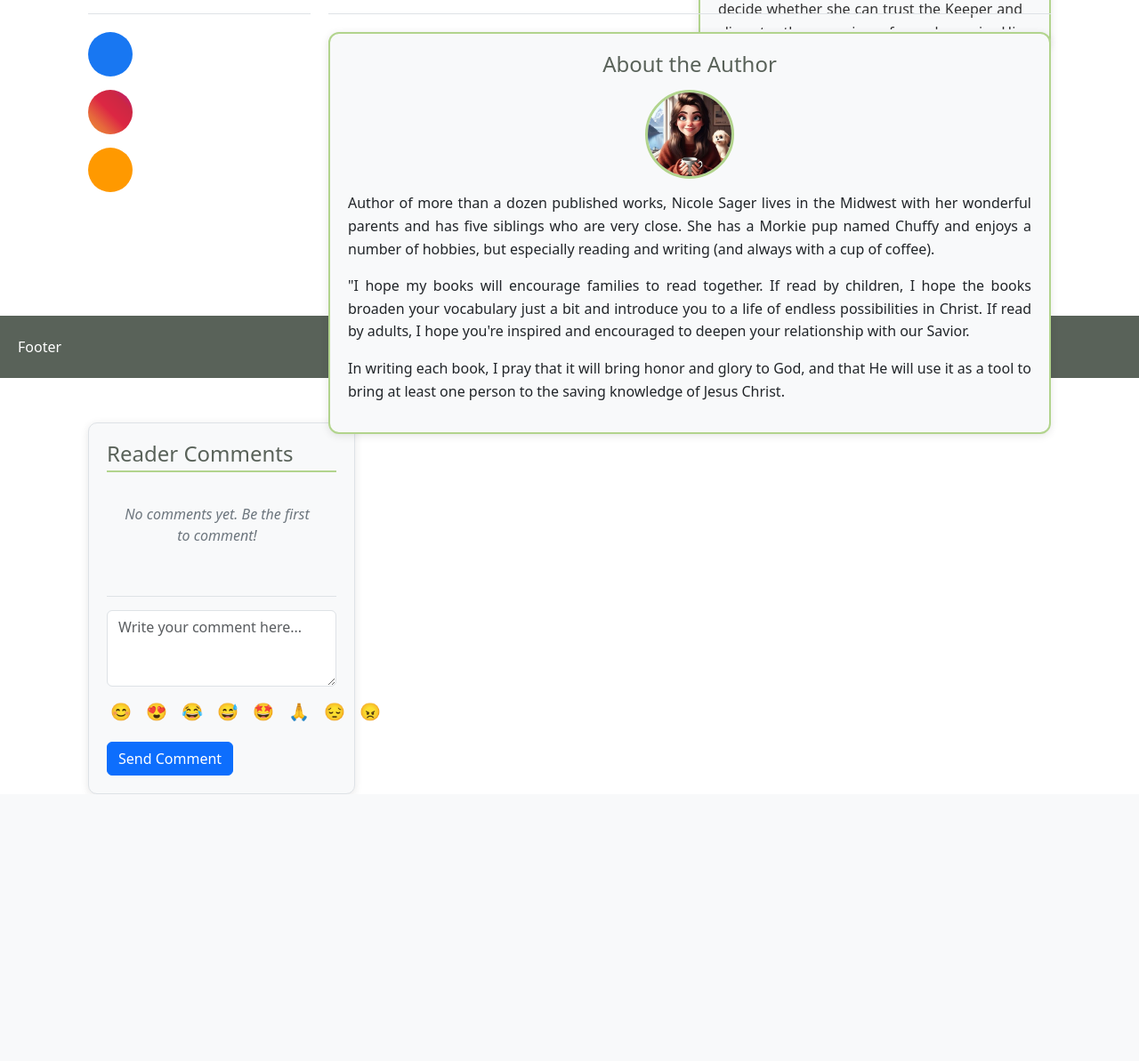
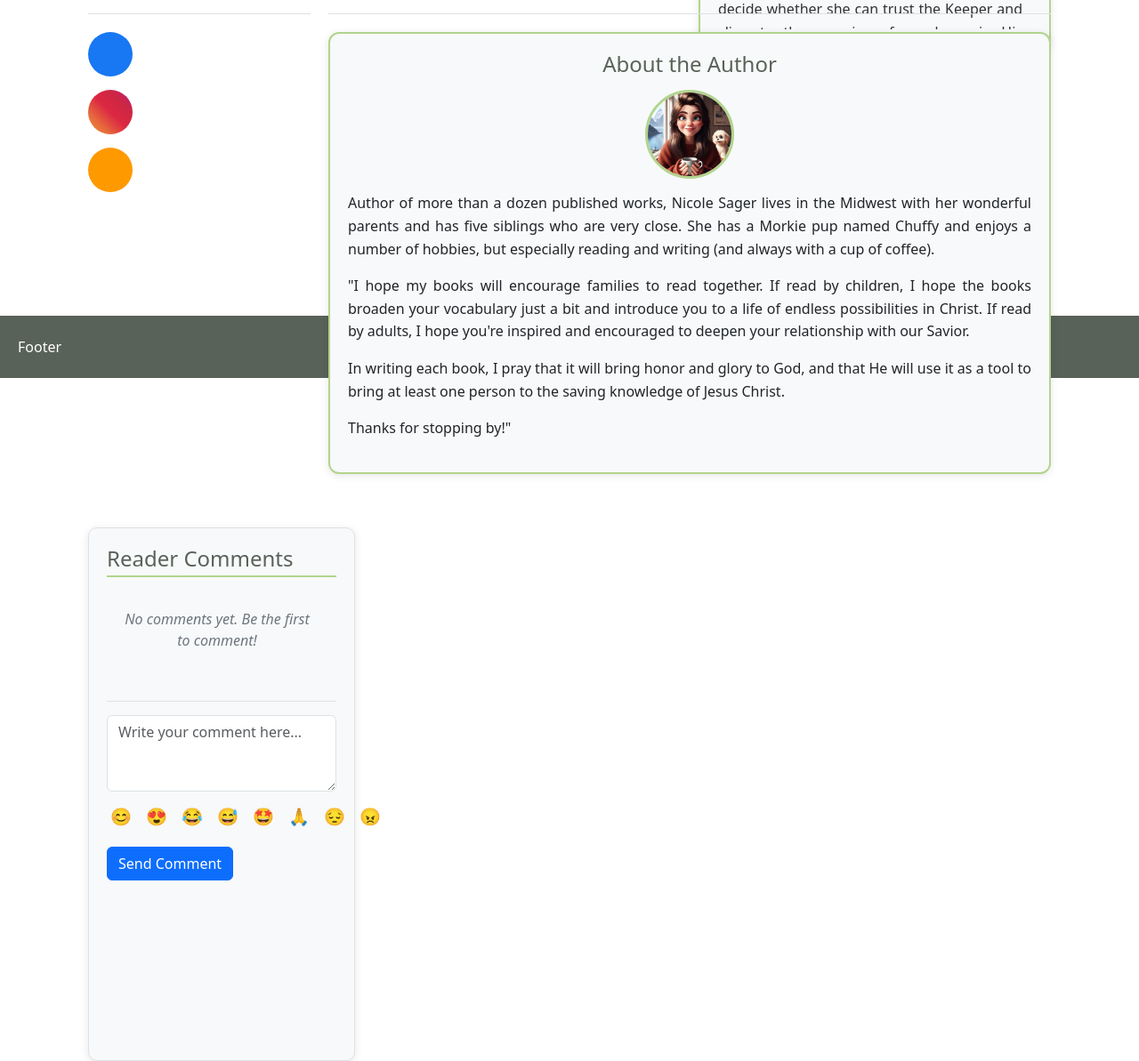
Before and after one commit to BryZd/PY_CV_project, a Django app: page /projectcv/1/book_detail/ in a window 1280 px wide. Shown: the part 375-1568 px from the top of the page at 89% size. Before the commit the page ends 1268 px from the top, so only its background shows below. Run offline with Django 4.2, Linux system fonts and the light colour scheme; data comes from the database, SQL or seed files in the repository; data that the repository does not hold is empty; some libraries are stand-ins or nearby versions.

Commit message:
1. style fixed
2. need to be done small layout editing

not exactly as I want

again

```diff
--- a/mycv/projectcv/static/css/style.css
+++ b/mycv/projectcv/static/css/style.css
@@ -263,7 +263,7 @@ nav {
     grid-row: 2 / 3;
     grid-column: 2 / 4;
     width: 100%;
-    max-height: 400px;
+    max-height: 600px;
     max-width: none;
     margin: 20px 0;
     padding: 0;
@@ -278,7 +278,7 @@ nav {
     padding: 20px;
     background-color: #f8f9fa;
     box-shadow: 0 2px 10px rgba(0,0,0,0.1);
-    max-height: 500px;
+    max-height: 700px;
     display: flex;
     flex-direction: column;
 }
@@ -319,7 +319,7 @@ nav {
 .author-bio-text {
     text-align: justify;
     line-height: 1.6;
-    max-height: 250px;
+    max-height: 300px;
     overflow-y: auto;
     flex: 1;
 }
@@ -372,8 +372,8 @@ nav {
     padding: 20px;
     box-shadow: 0 2px 10px rgba(0,0,0,0.1);
     height: auto;
-    max-height: 70vh;
-    min-height: 400px;
+    max-height: 85vh;
+    min-height: 600px;
 }
 
 .comments-section h4 {
@@ -384,7 +384,7 @@ nav {
 }
 
 .comments-list {
-    max-height: 50vh;
+    max-height: 65vh;
     overflow-y: auto;
     margin-bottom: 20px;
     padding-right: 10px;
@@ -734,12 +734,12 @@ footer {
 
     .comments-section {
         width: 300px;
-        max-height: 70vh;
-        min-height: 400px;
+        max-height: 85vh;
+        min-height: 600px;
     }
 
     .comments-list {
-        max-height: 50vh;
+        max-height: 65vh;
     }
 }
 
```
Also changed, not shown: other parts of mycv/projectcv/static/css/style.css (+14 -14 lines).
